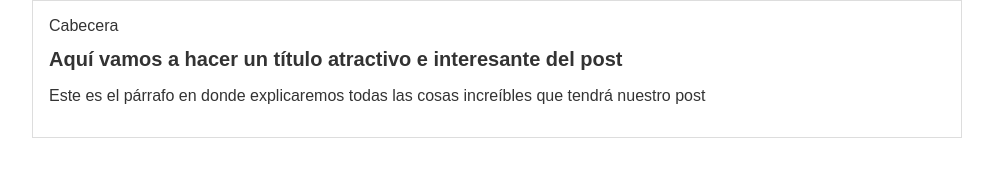
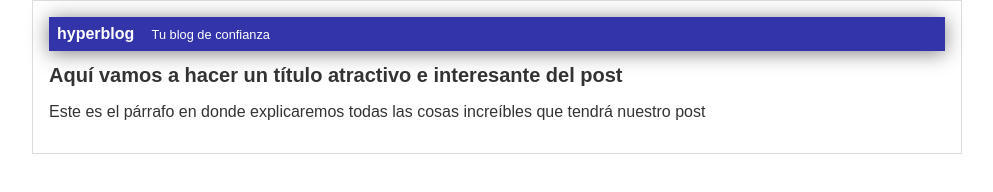
Before and after one commit to datorot93/hyperblog, a plain HTML site: page blogpost.html in a window 1280 px wide. Shown: the whole page, without its empty margins (143-1136 px from the left). Drawn offline with Linux system fonts and the light colour scheme.

Commit message:
Finalizada la cabecera con diseño azul

```diff
--- a/blogpost.html
+++ b/blogpost.html
@@ -11,7 +11,8 @@
 <body>
     <div class="container">
         <div class="cabecera">
-            Cabecera
+            hyperblog
+            <span>Tu blog de confianza</span>
         </div>
         <div class="post">
             <h1>Aquí vamos a hacer un título atractivo e interesante del post</h1>
--- a/css/estilos.css
+++ b/css/estilos.css
@@ -18,3 +18,18 @@ body {
 .container h1 {
     font-size: 20px;
 }
+
+.cabecera {
+    background: #33a;
+    box-shadow: 0px 2px 20px 0px rgba(0, 0, 0, .5);
+    color: white;
+    font-weight: bold;
+    margin: 0;
+    padding: 0.5em;
+}
+
+.cabecera span {
+    padding: 0 0 0 1em;
+    font-weight: normal;
+    font-size: 0.8em;
+}
```
